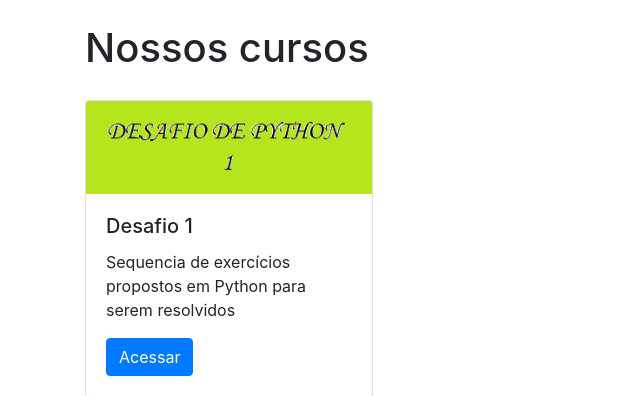
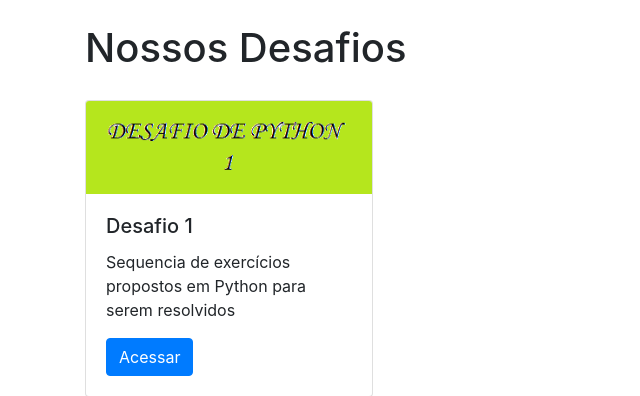
Before and after one commit to SricardoSdSouza/Exercicios_python, a Django app: template cursos/templates/home.html in a window 1280 px wide. Shown: the part 56-452 px from the top of the page, without its empty margins (0-640 px from the left). Run offline with Django 3.2, Linux system fonts and the light colour scheme; the template is opened without the code that fills it: values that come from a table or form of the project are taken from there, others are empty; data comes from the database, SQL or seed files in the repository.

Commit message:
correções
correcões

```diff
--- a/cursos/templates/home.html
+++ b/cursos/templates/home.html
@@ -8,7 +8,7 @@ Home
 {% block 'body' %}
 <div class="container">
   <br>
-  <h1>Nossos cursos</h1>
+  <h1>Nossos Desafios</h1>
   <div class="row">
 
       {% for i in cursos %}
```
